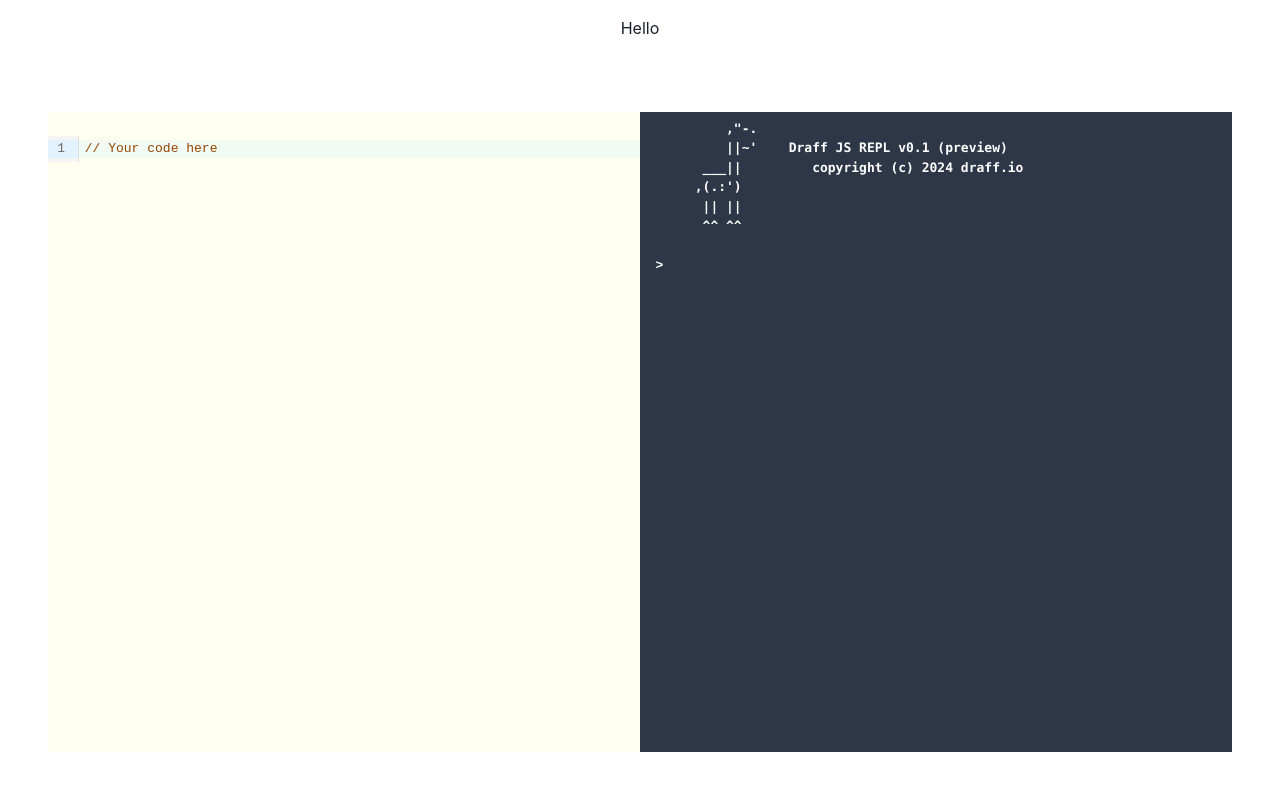
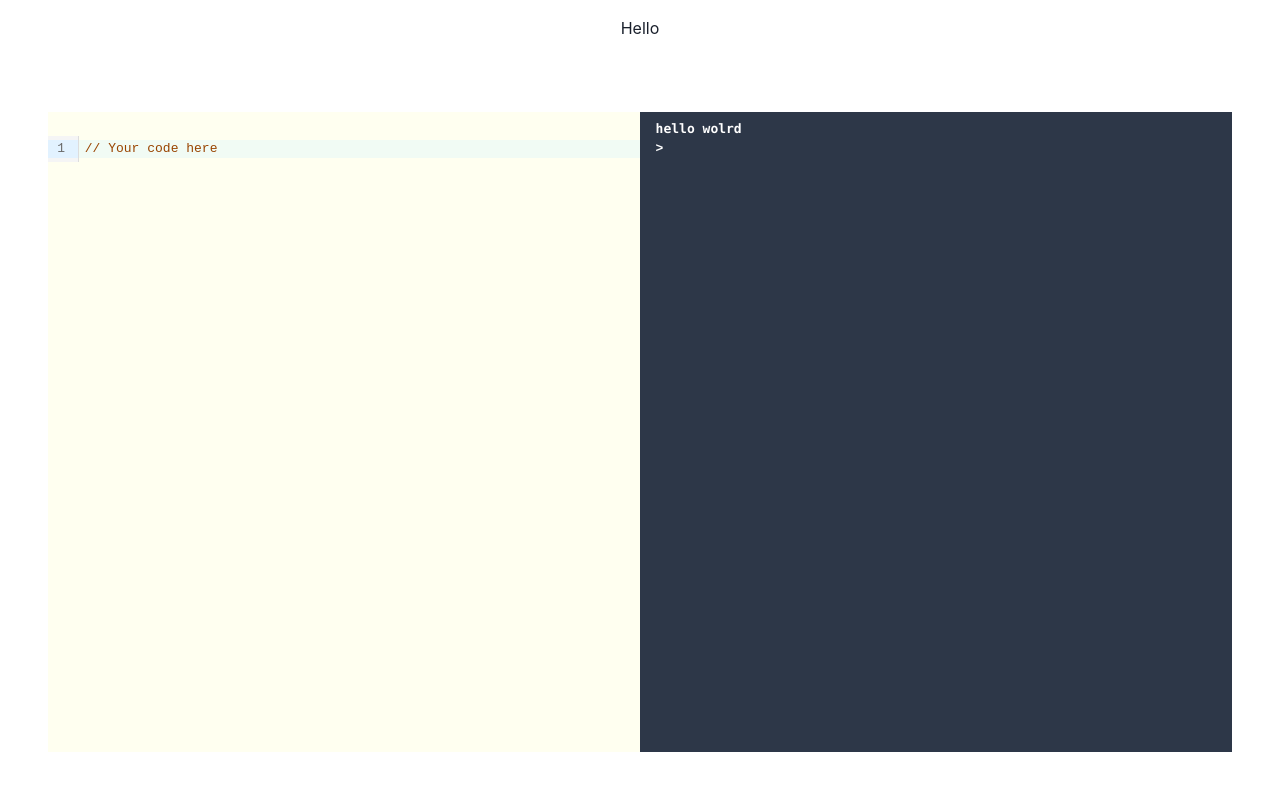
Before and after one commit to nickpalenchar/draffio, a React (Create React App) app in the folder frontend/: page /js/1 in a window 1280 px wide. Shown: the top 790 px of the page. Built offline with nearby package versions, Linux system fonts and the light colour scheme.

Commit message:
wip bring props to parent

```diff
--- a/frontend/src/components/Terminal.tsx
+++ b/frontend/src/components/Terminal.tsx
@@ -1,7 +1,13 @@
-import React, { useState, useEffect, useRef } from 'react';
+import React, { useState, useEffect, useRef, FC } from 'react';
 import { Box, Text } from '@chakra-ui/react';
 import { ConsoleFn, EvalResultType, safeEval } from '../util/safeEval';
 import { syntaxify } from '../util/syntaxify';
+
+interface TerminalProps {
+  lines: any[];
+  onSetLines?: (lines: any[]) => void;
+  onClear?: () => void;
+}
 
 const terminalStyle: React.CSSProperties = {
   cursor: 'text',
@@ -25,18 +31,23 @@ const inputStyle: React.CSSProperties = {
   msScrollbarTrackColor: 'transparent', // track color (Chrome, Safari)
 };
 
-export const Terminal = () => {
+const defaultLines = [
+  ...`         ,"-.
+       ||~'    Draff JS REPL v0.1 (preview)
+    ___||         copyright (c) 2024 draff.io
+   ,(.:')
+    || ||
+    ^^ ^^
+    `.split('\n'),
+];
+
+export const Terminal: FC<TerminalProps> = ({
+  lines = defaultLines,
+  onSetLines = () => null,
+}) => {
   const inputRef = useRef<HTMLInputElement>(null);
   const [innerHeight, setInnerHeight] = useState<number | null>(null);
-  const [lines, setLines] = useState<(string | React.JSX.Element)[]>([
-    ...`         ,"-.
-         ||~'    Draff JS REPL v0.1 (preview)
-      ___||         copyright (c) 2024 draff.io
-     ,(.:')
-      || ||
-      ^^ ^^
-      `.split('\n'),
-  ]);
+  // const [lines, onSetLines] = useState<(string | React.JSX.Element)[]>();
   const [inputVal, setInputVal] = useState<string>('');
 
   const handleTerminalClick = () => {
@@ -63,7 +74,7 @@ export const Terminal = () => {
           syntaxify({ [EvalResultType]: 'console', level, line }),
         ),
       );
-      setLines([...lines, ...logLines]);
+      onSetLines([...lines, ...logLines]);
     };
     const output = syntaxify(await safeEval(input, { consoleFn }));
 
@@ -74,9 +85,9 @@ export const Terminal = () => {
       'event' in output
     ) {
       if (output.event === 'CLEAR') {
-        setLines([]);
+        onSetLines([]);
       } else if (output.event === 'HELP') {
-        setLines([
+        onSetLines([
           ...lines,
           <Text color="blue.300" fontStyle={'italic'}>
             {'Help Commands:\n  .help - show this\n  .clear - clear the screen'}
@@ -84,7 +95,7 @@ export const Terminal = () => {
         ]);
       }
     } else {
-      setLines([
+      onSetLines([
         ...lines,
         '> ' + (input as unknown as string),
         ...logLines,
--- a/frontend/src/views/Draff.tsx
+++ b/frontend/src/views/Draff.tsx
@@ -2,12 +2,14 @@ import React, { useRef, useEffect, useState } from 'react';
 import { Flex, Center, Box, Stack } from '@chakra-ui/react';
 import { EditorView, basicSetup } from 'codemirror';
 import { javascript } from '@codemirror/lang-javascript';
-import { gutter } from '@codemirror/gutter';
 import { Terminal } from '../components/Terminal';
 
 export const Draff = () => {
   const editorRef = useRef<HTMLDivElement>(null);
   const [codeEditor, setCodeEditor] = useState<EditorView | null>(null);
+  const [termLines, setTermLines] = useState(['hello wolrd']);
+
+  const onSetTermLines = (lines: string[]) => setTermLines(lines);
 
   useEffect(() => {
     if (!editorRef.current || codeEditor) {
@@ -31,7 +33,7 @@ export const Draff = () => {
         <Box minWidth="50%" bg="yellow.50" ref={editorRef}>
           <Box margin={'1.5em'} ref={editorRef} />
         </Box>
-        <Terminal />
+        <Terminal lines={termLines} onSetLines={onSetTermLines} />
       </Flex>
     </Stack>
   );
```
